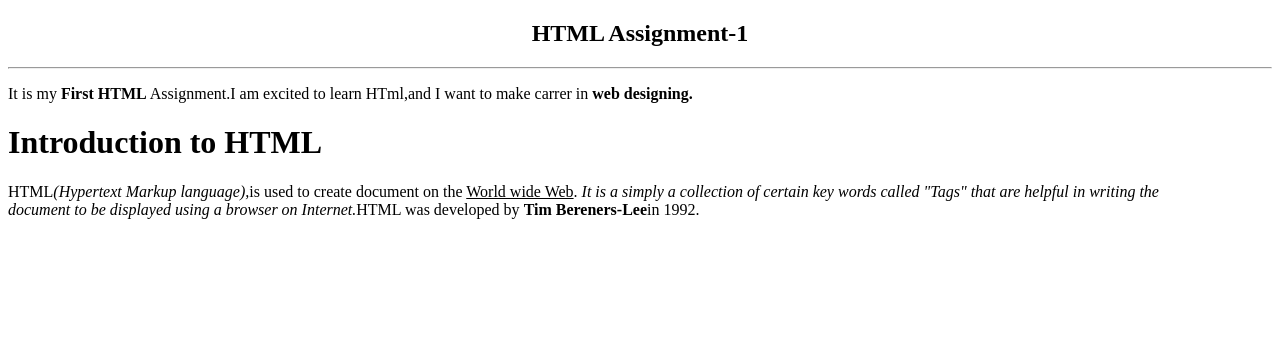
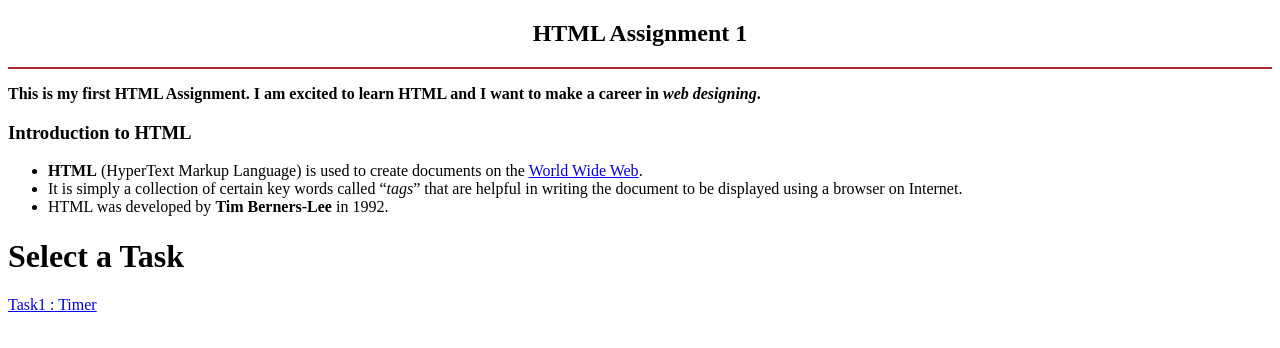
Before and after one commit to khyathi-2006/assignment-2, a plain HTML site: page index.html in a window 1280 px wide. Drawn offline with Linux system fonts and the light colour scheme.

Commit message:
Update index.html

```diff
--- a/index.html
+++ b/index.html
@@ -1,13 +1,26 @@
 <!DOCTYPE html>
-<html lang="en">
+<html>
 <head>
-    <meta charset="UTF-8">
-    <meta name="viewport" content="width=device-width, initial-scale=1.0">
-    <title>Document</title>
+  <title>HTML Assignment 1</title>
 </head>
 <body>
-    <h2 style="display:flex;justify-content:center;text-align:center">HTML Assignment-1</h2>
-    <hr style="color:red">
-    <p>It is my <b>First HTML</b> Assignment.I am excited to learn HTml,and I want to make carrer in <b>web designing.</b></p>
-    <h1>Introduction to HTML</h1>
-    <p>HTML<span style="font-style: italic">(Hypertext Markup language),</span>is used to create document on the <u> World wide Web</u>. <span style="font-style: italic">It is a simply a collection of certain key words called "Tags" that are helpful in writing the <br> document to be displayed using a browser on Internet.</span>HTML was developed by <b>Tim Bereners-Lee</b>in 1992.</p>
+  <h2 style="text-align: center;">HTML Assignment 1</h2>
+  <hr style="border: 1px solid brown;">
+
+  <p><b>This is my first HTML Assignment. I am excited to learn HTML and I want to make a career in <i>web designing</i>.</b></p>
+
+  <h3>Introduction to HTML</h3>
+  <ul>
+    <li><b>HTML</b> (HyperText Markup Language) is used to create documents on the <a href="https://www.w3.org" target="_blank">World Wide Web</a>.</li>
+    <li>It is simply a collection of certain key words called “<i>tags</i>” that are helpful in writing the document to be displayed using a browser on Internet.</li>
+    <li>HTML was developed by <b>Tim Berners-Lee</b> in 1992.</li>
+  </ul>
+</body>
+</html>
+<h1>Select a Task</h1>
+<div class="task-container">
+    <a href="Task1.html" class="task">Task1 : Timer</a>
+</div>
+</body>
+
+</html>
```
